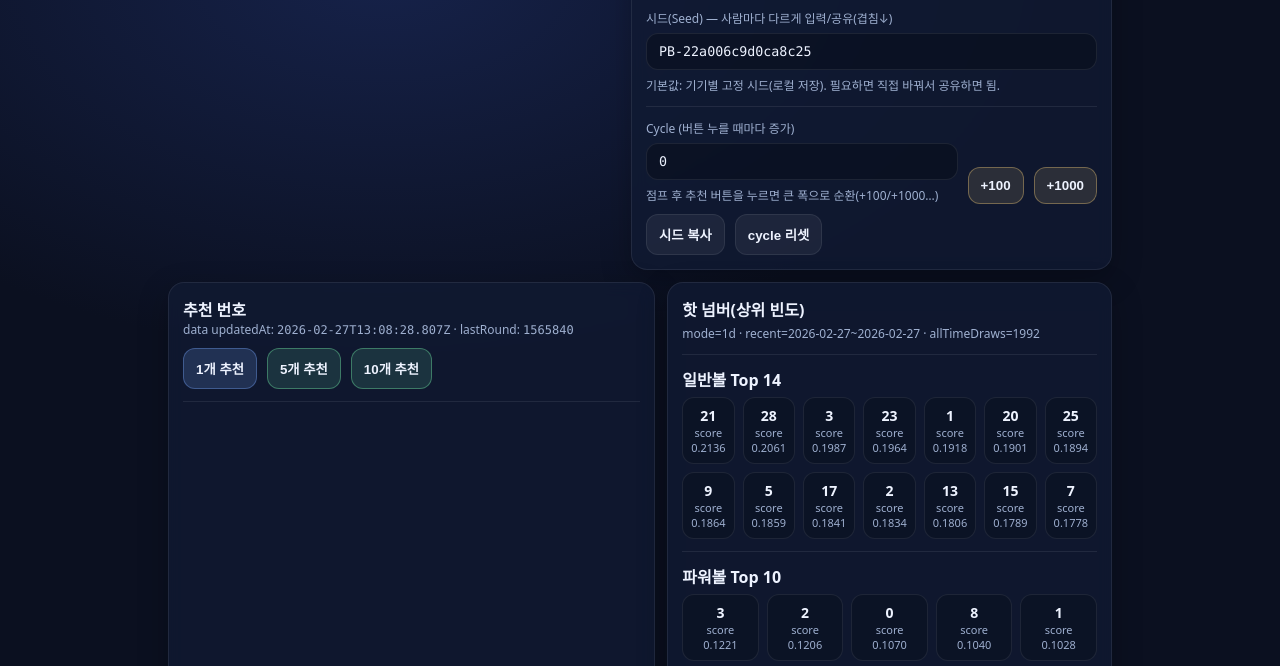
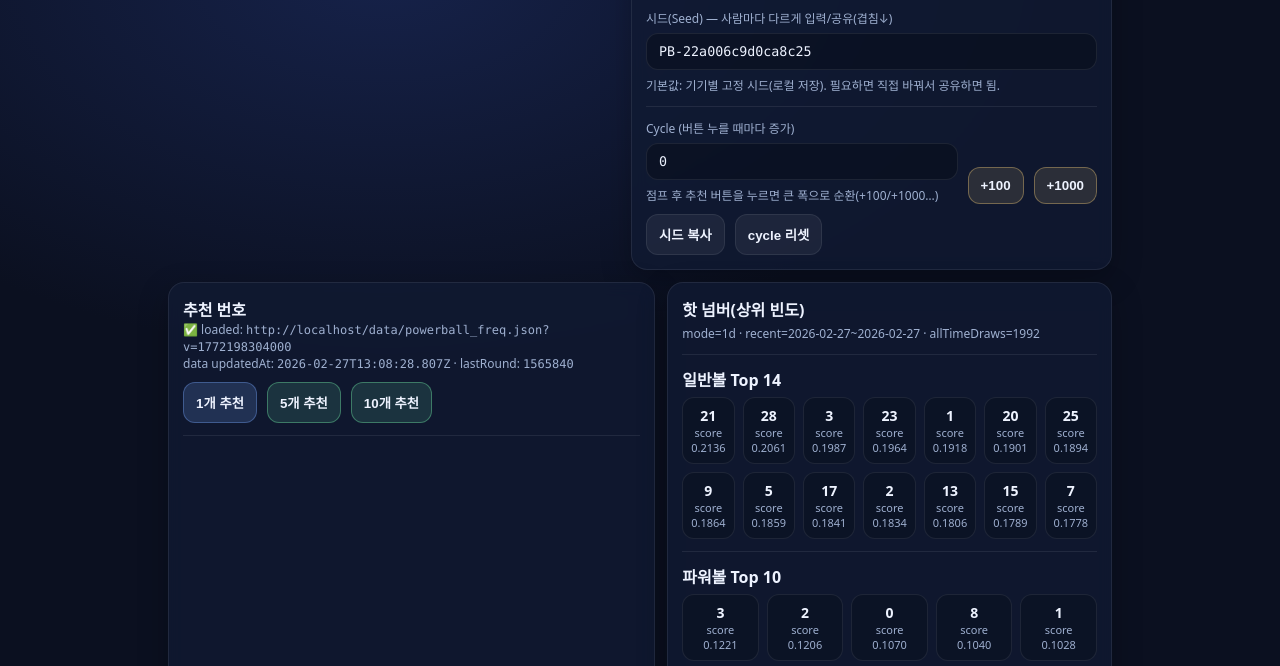
Before and after one commit to iwant-zero/powerball-c, a plain HTML site: page index.html in a window 1280 px wide. Shown: the part 110-776 px from the top of the page. Drawn offline with Linux system fonts and the light colour scheme.

Commit message:
Update index.html

```diff
--- a/index.html
+++ b/index.html
@@ -154,7 +154,7 @@
     <div class="card" style="margin-top:12px">
       <div class="small">
         ⚠️ 과거 빈도는 미래 당첨을 보장하지 않음(참고용).<br/>
-        데이터: Actions가 <span class="mono">/data/powerball_*.json</span> 갱신 → 이 페이지는 그 JSON을 불러와 표시.
+        데이터: Actions가 <span class="mono">/data/</span> 또는 <span class="mono">/powerball-c/data/</span> 갱신 → 이 페이지는 자동 탐색해서 불러옴.
       </div>
     </div>
   </div>
@@ -287,8 +287,8 @@ function recommendOne(seedStr, cycle, salt){
   const base = fnv1a64(seedKey);
   const next = splitmix64(base ^ (BigInt(cycle)*0x9e3779b97f4a7c15n) ^ BigInt(salt||0));
 
-  const t = 1 + Number(next()%3n);             // top 1..3
-  const l = 1 + Number((next()>>7n)%2n);       // low 1..2
+  const t = 1 + Number(next()%3n);
+  const l = 1 + Number((next()>>7n)%2n);
   let m = 5 - t - l; if(m<0) m=0;
 
   const balls = [
@@ -368,19 +368,62 @@ function renderHot(){
   });
 }
 
+/** ✅ 여기만 “확실하게” 고침: GitHub Pages 구조가 달라도 자동 탐색 */
+function buildCandidateUrls(relPath){
+  const uniq = new Set();
+
+  // 1) 현재 페이지 기준 상대경로(가장 우선)
+  uniq.add(new URL(relPath, window.location.href).toString());
+
+  // 2) 프로젝트 Pages의 repo base를 추정해서 고정 경로도 시도
+  //   https://user.github.io/<repo>/...  에서 <repo>를 pathname 첫 세그먼트로 본다
+  const parts = window.location.pathname.split("/").filter(Boolean);
+  const repo = parts[0] || "";
+  const repoBase = window.location.origin + "/" + repo + "/";
+
+  // /data 와 /powerball-c/data 둘 다 시도(레포 구조 흔들려도 잡히게)
+  uniq.add(repoBase + "data/" + relPath.replace(/^(\.\.\/)+/,"").replace(/^data\//,""));
+  uniq.add(repoBase + "powerball-c/data/" + relPath.replace(/^(\.\.\/)+/,"").replace(/^data\//,""));
+
+  // 3) (혹시) 같은 폴더 아래 data 가 있는 구조
+  uniq.add(new URL("./data/" + relPath.split("/").pop(), window.location.href).toString());
+
+  return Array.from(uniq);
+}
+
+async function fetchFirstOkJson(candidates){
+  const tried = [];
+  for(const u of candidates){
+    const bust = (u.includes("?") ? "&" : "?") + "v=" + Date.now();
+    const url = u + bust;
+    try{
+      const r = await fetch(url, { cache:"no-store" });
+      tried.push({url, status:r.status});
+      if(r.ok){
+        return { ok:true, data: await r.json(), tried };
+      }
+    }catch(e){
+      tried.push({url, status:"ERR"});
+    }
+  }
+  return { ok:false, data:null, tried };
+}
+
 async function loadData(){
-  // index.html은 /powerball-c/ 폴더에 있으니, data는 ../data/ 로 접근
-  const freqUrl = "../data/powerball_freq.json";
-  try{
-    const r = await fetch(freqUrl, {cache:"no-store"});
-    if(!r.ok) throw new Error("fetch failed");
-    FREQ = await r.json();
-    meta.innerHTML = `data updatedAt: <span class="mono">${FREQ.updatedAt}</span> · lastRound: <span class="mono">${FREQ.allTime.lastRound}</span>`;
+  const freqCandidates = buildCandidateUrls("../data/powerball_freq.json");
+  const res = await fetchFirstOkJson(freqCandidates);
+
+  if(res.ok){
+    FREQ = res.data;
+    meta.innerHTML = `✅ loaded: <span class="mono">${res.tried.find(x=>String(x.status).startsWith("2"))?.url || "OK"}</span><br/>data updatedAt: <span class="mono">${FREQ.updatedAt}</span> · lastRound: <span class="mono">${FREQ.allTime.lastRound}</span>`;
     renderHot();
-  }catch(e){
-    meta.textContent = "데이터가 없습니다. (Actions 업데이트가 아직 안 됐거나 /data 경로가 안 보일 수 있어요)";
-    out.innerHTML = `<div class="small">/data/powerball_freq.json 로딩 실패</div>`;
+    return;
   }
+
+  // 실패 진단 표시(어떤 URL이 몇 status로 실패했는지)
+  const diag = res.tried.map(x=>`- ${x.status}  ${x.url}`).join("<br/>");
+  meta.innerHTML = `❌ 데이터 로딩 실패<br/><span class="small">아래 URL들이 200이 안 나왔어요:</span><br/><span class="mono">${diag}</span>`;
+  out.innerHTML = `<div class="small">/data/powerball_freq.json 로딩 실패</div>`;
 }
 
 function doRecommend(n){
@@ -389,14 +432,12 @@ function doRecommend(n){
   const seedStr = $("seed").value.trim() || deviceSeedDefault();
   const baseCycle = Number(localStorage.getItem("pb_cycle") || "0");
 
-  // 클릭 1번에 여러 세트 뽑을 때도 서로 다른 cycle offset으로 “수백~무한” 순환
   const sets = [];
   for(let i=0;i<n;i++){
     const c = baseCycle + (i*9973); // 큰 소수로 분산
     sets.push(recommendOne(seedStr, c, 17+i));
   }
 
-  // ✅ 버튼 누를 때마다 cycle 1 증가 (다음 클릭은 또 다른 조합)
   incCycle(1);
   renderSets(sets);
 }
@@ -424,7 +465,6 @@ $("copySeed").addEventListener("click", async ()=>{
 });
 
 $("resetCycle").addEventListener("click", ()=>{ setCycle(0); });
-
 $("seed").addEventListener("change", ()=>{ saveSeed(); });
 
 loadLocal();
```
